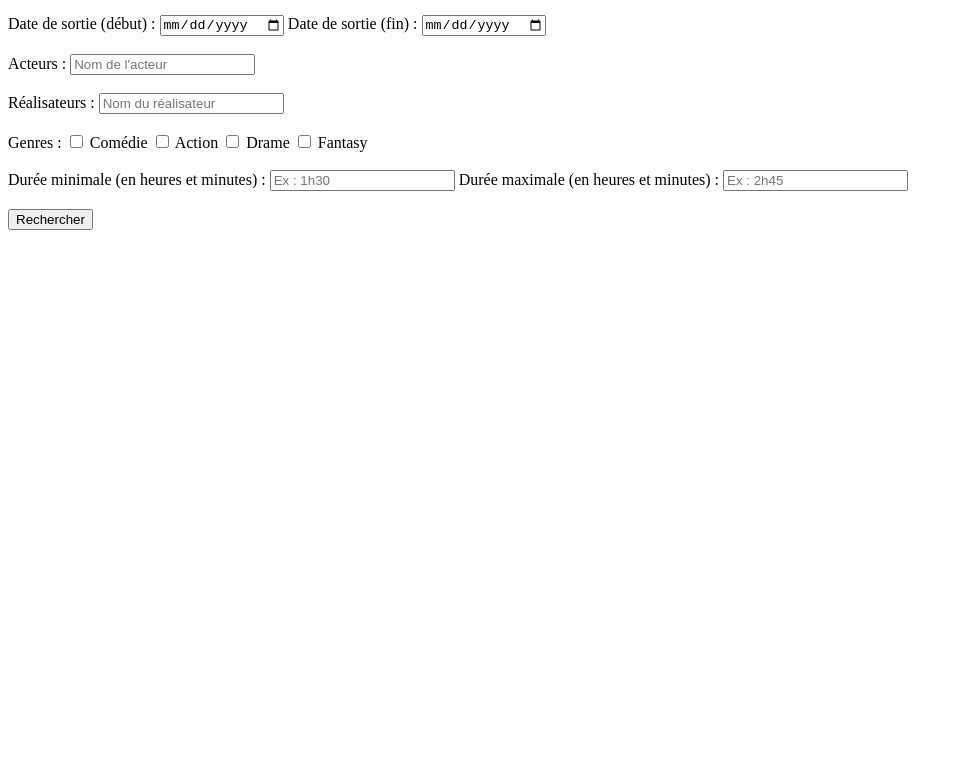
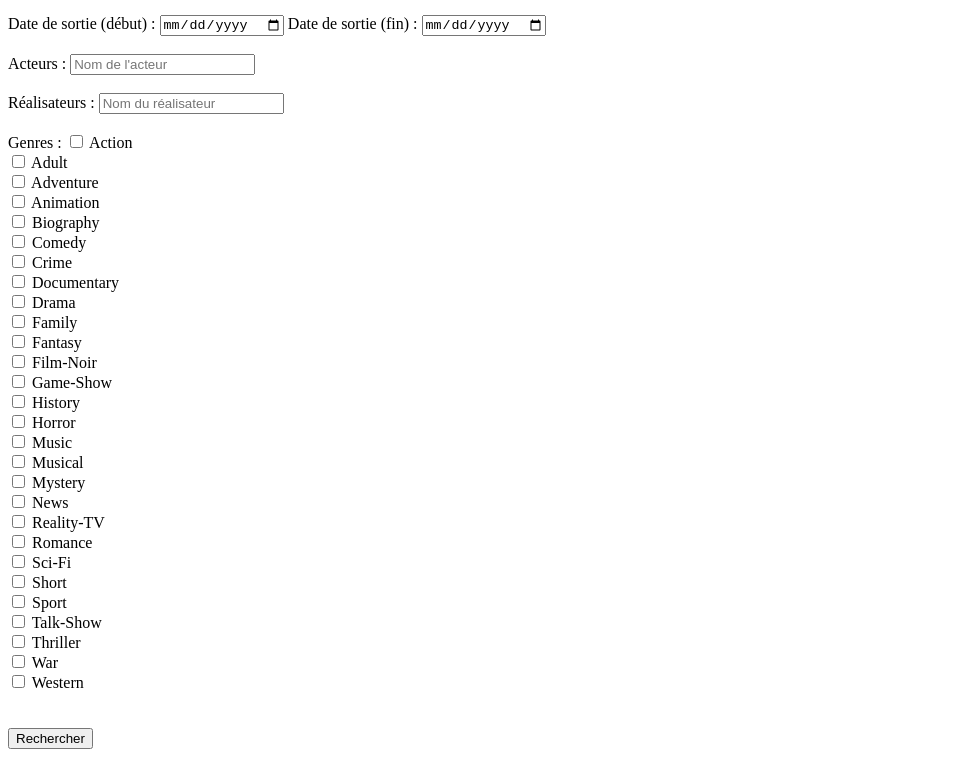
Before and after one commit to JJ-vle/Trailerz, a website: page html/search_movie.html in a window 1280 px wide. Shown: the part 104-861 px from the top of the page, without its empty margins (0-963 px from the left). Before the commit the page ends 800 px from the top, so only its background shows below. Drawn offline with Linux system fonts and the light colour scheme.

Commit message:
recherche (fonctionnel)

```diff
--- a/html/searchMovie.js
+++ b/html/searchMovie.js
@@ -1,13 +1,12 @@
 // Fonction pour convertir la durée entrée par l'utilisateur en format ISO 8601
 function convertDurationToISO(duration) {
-    // Exemple d'entrée : "1h30" ou "2h45"
     const regex = /^(\d+)(h|H)?(\d+)?(m|M)?$/;
     const match = duration.match(regex);
 
     if (match) {
-        const hours = match[1] ? parseInt(match[1], 10) : 0;
-        const minutes = match[3] ? parseInt(match[3], 10) : 0;
-        return `PT${hours}H${minutes}M`;  // Retourne une durée ISO 8601, ex : PT1H30M
+        const hours = match[1] ? String(match[1]).padStart(2, '0') : '00';
+        const minutes = match[3] ? String(match[3]).padStart(2, '0') : '00';
+        return `PT${hours}H${minutes}M`;  // Toujours avec deux chiffres
     }
     return '';  // Retourne une chaîne vide si le format n'est pas valide
 }
@@ -20,8 +19,10 @@ async function searchMovie() {
     const actors = document.getElementById('actors').value;
     const directors = document.getElementById('directors').value;
 
-    const minDuration = document.getElementById('min-duration').value;
-    const maxDuration = document.getElementById('max-duration').value;
+    //const minDuration = document.getElementById('min-duration').value;
+    //const maxDuration = document.getElementById('max-duration').value;
+    const minDuration = 0;
+    const maxDuration = 0;
 
     // Conversion des durées en format ISO
     const minDurationISO = minDuration ? convertDurationToISO(minDuration) : '';
@@ -50,7 +51,7 @@ async function searchMovie() {
         if (data.length > 0) {
             movieDetailsDiv.innerHTML = data.map(movie => {
                 return `
-                    <div>
+                    <div class="resultsearch">
                         <h3>${movie.name}</h3>
                         <img src="${movie.image}" alt="${movie.name}" />
                         <p>${movie.genre.join(', ')}</p>
--- a/html/search_movie.html
+++ b/html/search_movie.html
@@ -32,14 +32,39 @@
     <br><br>
 
     <label>Genres :</label>
-    <input type="checkbox" name="genre" value="Comedy"> Comédie
-    <input type="checkbox" name="genre" value="Action"> Action
-    <input type="checkbox" name="genre" value="Drama"> Drame
-    <input type="checkbox" name="genre" value="Fantasy"> Fantasy
-    <!-- Ajoute d'autres genres si nécessaire -->
+    <input type="checkbox" name="genre" value="Action"> Action<br>
+    <input type="checkbox" name="genre" value="Adult"> Adult<br>
+    <input type="checkbox" name="genre" value="Adventure"> Adventure<br>
+    <input type="checkbox" name="genre" value="Animation"> Animation<br>
+    <input type="checkbox" name="genre" value="Biography"> Biography<br>
+    <input type="checkbox" name="genre" value="Comedy"> Comedy<br>
+    <input type="checkbox" name="genre" value="Crime"> Crime<br>
+    <input type="checkbox" name="genre" value="Documentary"> Documentary<br>
+    <input type="checkbox" name="genre" value="Drama"> Drama<br>
+    <input type="checkbox" name="genre" value="Family"> Family<br>
+    <input type="checkbox" name="genre" value="Fantasy"> Fantasy<br>
+    <input type="checkbox" name="genre" value="Film-Noir"> Film-Noir<br>
+    <input type="checkbox" name="genre" value="Game-Show"> Game-Show<br>
+    <input type="checkbox" name="genre" value="History"> History<br>
+    <input type="checkbox" name="genre" value="Horror"> Horror<br>
+    <input type="checkbox" name="genre" value="Music"> Music<br>
+    <input type="checkbox" name="genre" value="Musical"> Musical<br>
+    <input type="checkbox" name="genre" value="Mystery"> Mystery<br>
+    <input type="checkbox" name="genre" value="News"> News<br>
+    <input type="checkbox" name="genre" value="Reality-TV"> Reality-TV<br>
+    <input type="checkbox" name="genre" value="Romance"> Romance<br>
+    <input type="checkbox" name="genre" value="Sci-Fi"> Sci-Fi<br>
+    <input type="checkbox" name="genre" value="Short"> Short<br>
+    <input type="checkbox" name="genre" value="Sport"> Sport<br>
+    <input type="checkbox" name="genre" value="Talk-Show"> Talk-Show<br>
+    <input type="checkbox" name="genre" value="Thriller"> Thriller<br>
+    <input type="checkbox" name="genre" value="War"> War<br>
+    <input type="checkbox" name="genre" value="Western"> Western<br>
+
 
     <br><br>
 
+    <!--
     <label for="min-duration">Durée minimale (en heures et minutes) :</label>
     <input type="text" id="min-duration" placeholder="Ex : 1h30">
 
@@ -47,6 +72,7 @@
     <input type="text" id="max-duration" placeholder="Ex : 2h45">
 
     <br><br>
+    -->
 
     <button onclick="searchMovie()">Rechercher</button>
 
```
Also changed, not shown: fonctionnalites_js/search_movie.js (+19 -13 lines).
